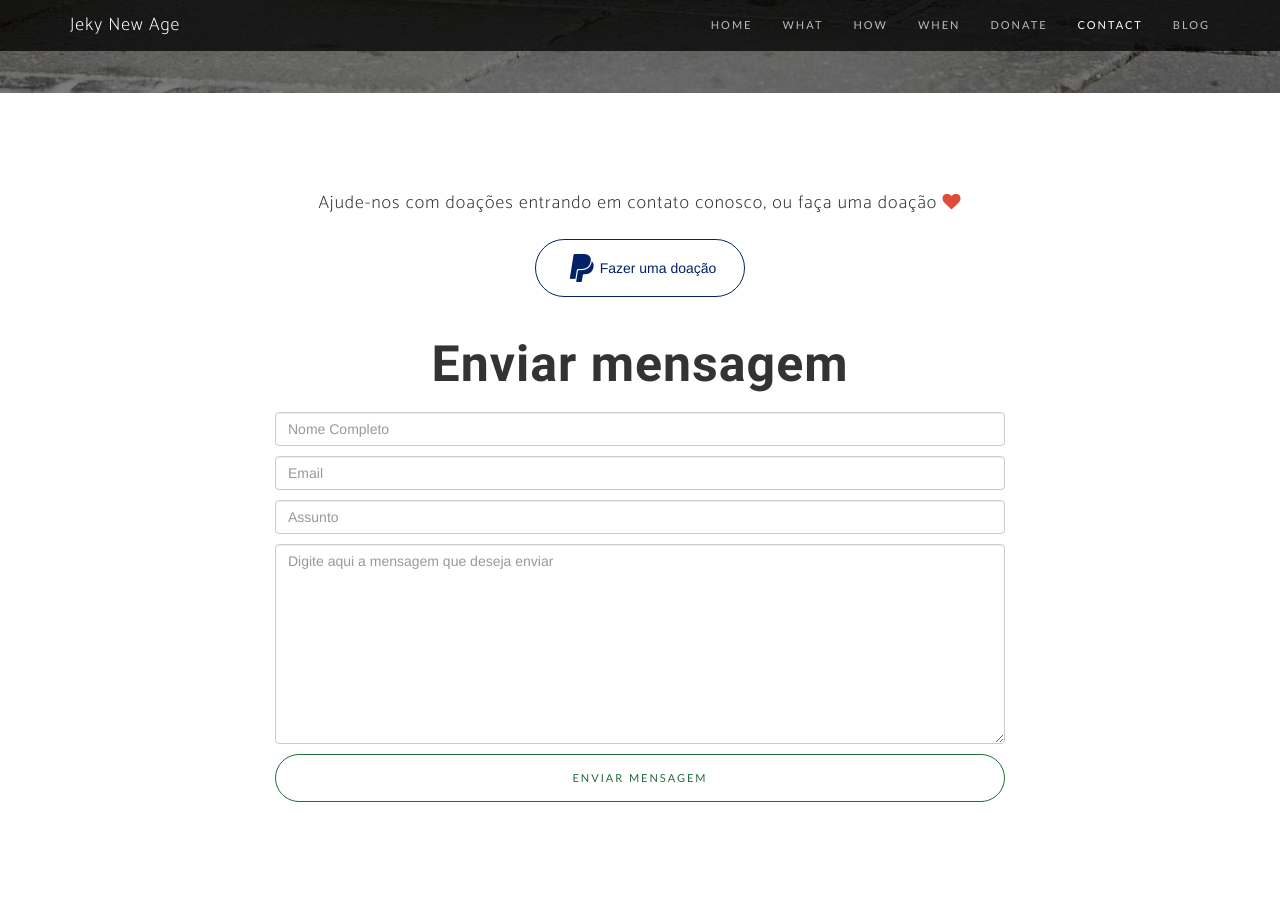
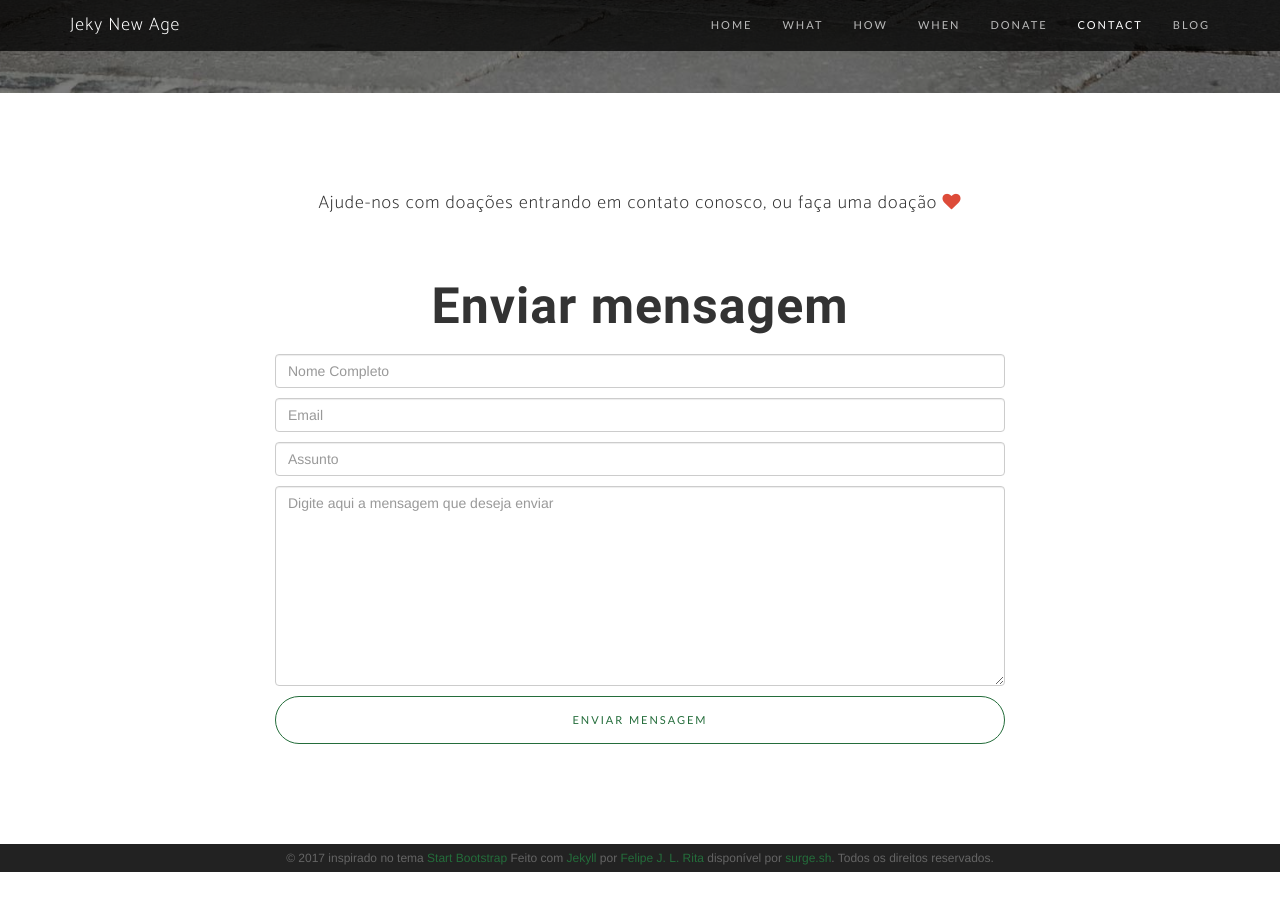
Before and after one commit to abos-sorocaba/abos-sorocaba.github.io, a Jekyll site: the page built from funds.html, in a window 1280 px wide and 900 px high, scrolled down 5013 px. Built offline with Jekyll 4.4.1, drawn with Linux system fonts in a browser that asks for light colours; nearby versions of some CDN libraries; after the commit the page ends 5885 px from its top, so only the background shows below that.

Commit message:
Remove botão doação temporariamente

```diff
--- a/_includes/contact.html
+++ b/_includes/contact.html
@@ -24,10 +24,10 @@
             <input type="hidden" name="currency_code" value="USD">
 
             <!-- Display the payment button. -->
-            <button type="submit" class="paypal">
+            <!--<button type="submit" class="paypal">
                 <i class="fa fa-paypal fa-2x fa-fw" aria-hidden="true"></i>
                 <span>Fazer uma doação</span>
-            </button>
+            </button>-->
 
         </form>
 
```
